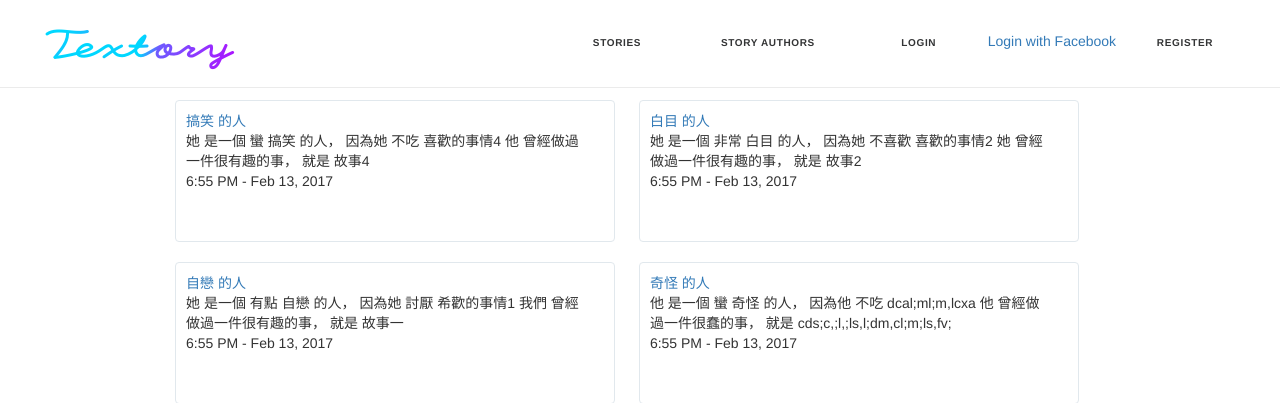
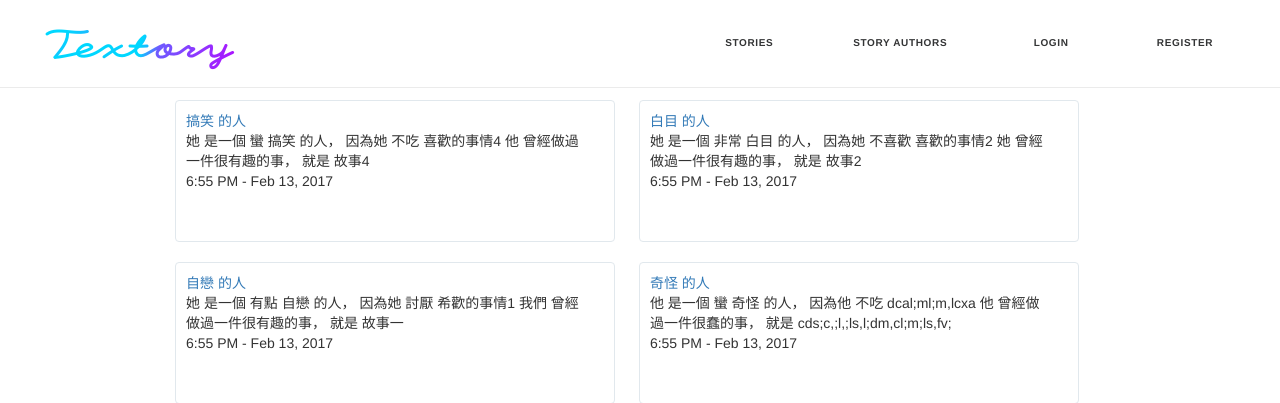
Before and after one commit to Yumin0/textory, a Django app: a page that uses story/templates/story/base.html in a window 1280 px wide. Shown: the top 403 px of the page. Run offline with Django 3.2, Linux system fonts and the light colour scheme; data comes from the database, SQL or seed files in the repository; some libraries are stand-ins or nearby versions.

Commit message:
delete social login

```diff
--- a/account/templates/base.html
+++ b/account/templates/base.html
@@ -39,7 +39,6 @@
                 <a class="button" href="{% url 'story_new' %}">Add Story</a>
               {% else %}
                 <a class="button_blank button" href="{% url 'account:login' %}">Login</a>
-                <a href="{% url 'social:begin' 'facebook' %}">Login with Facebook</a>
                 <a class="button_blank button" href="{% url 'account:register' %}">Register</a>
               {% endif %}
             </div>
--- a/story/templates/story/base.html
+++ b/story/templates/story/base.html
@@ -49,7 +49,6 @@
                   <a class="button_blank button" href="{% url 'story_list' %}">Stories</a>
                   <a class="button_blank button" href="{% url 'storyauthors' %}">Story authors</a>
                   <a class="button_blank button" href="{% url 'account:login' %}">Login</a>
-                  <a href="{% url 'social:begin' 'facebook' %}">Login with Facebook</a>
                   <a class="button_blank button" href="{% url 'account:register' %}">Register</a>
                 {% endif %}
 
```
